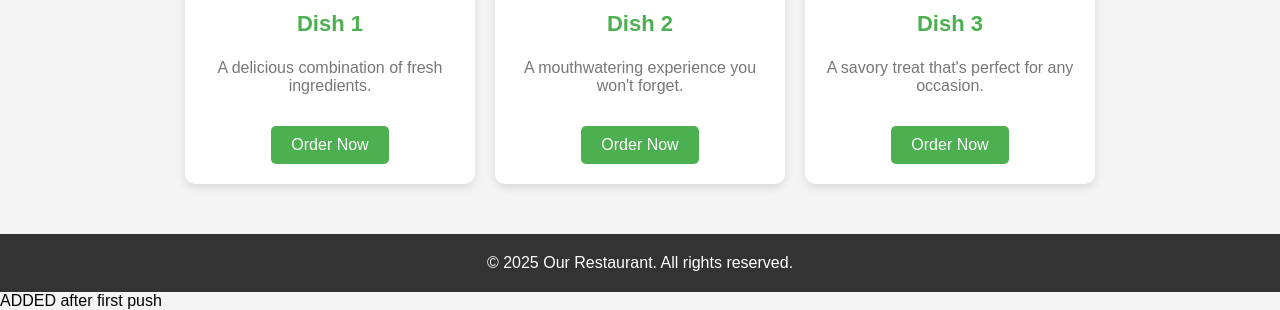
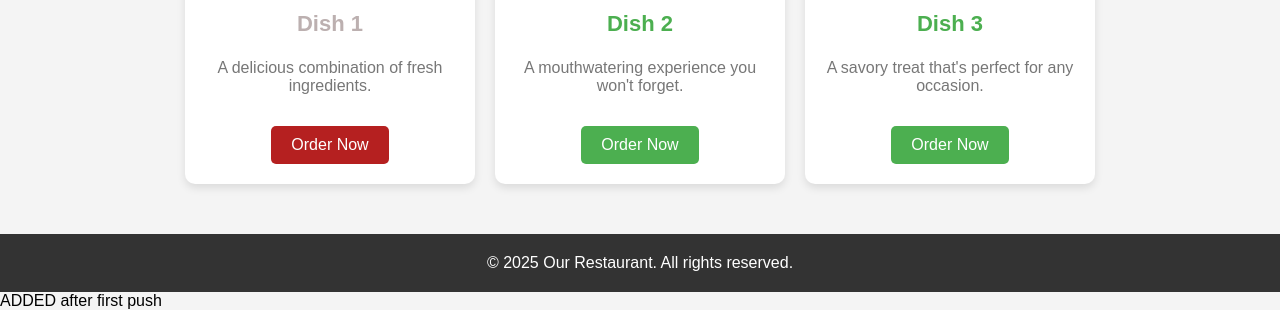
Before and after one commit to Awsome-obedeh/awsclass, a plain HTML site: page index.html in a window 1280 px wide. Shown: the part 525-835 px from the top of the page. Drawn offline with Linux system fonts and the light colour scheme.

Commit message:
changed to red

```diff
--- a/index.html
+++ b/index.html
@@ -20,9 +20,9 @@
             <!-- Menu Item 1 -->
             <div style="background-color: #fff; padding: 20px; border-radius: 10px; box-shadow: 0 4px 8px rgba(0, 0, 0, 0.1); width: 250px; text-align: center;">
                 <img src="https://plus.unsplash.com/premium_photo-1663858367001-89e5c92d1e0e?w=600&auto=format&fit=crop&q=60&ixlib=rb-4.0.3&ixid=M3wxMjA3fDB8MHxzZWFyY2h8MTN8fGZvb2R8ZW58MHx8MHx8fDA%3D" alt="Dish 1" style="width: 100%; border-radius: 10px;">
-                <h3 style="margin-top: 10px; font-size: 22px; color: #4CAF50;">Dish 1</h3>
+                <h3 style="margin-top: 10px; font-size: 22px; color: #bcb0b0;">Dish 1</h3>
                 <p style="color: #777; font-size: 16px;">A delicious combination of fresh ingredients.</p>
-                <button style="background-color: #4CAF50; color: white; border: none; padding: 10px 20px; font-size: 16px; cursor: pointer; border-radius: 5px; margin-top: 15px;">
+                <button style="background-color: #b52020; color: white; border: none; padding: 10px 20px; font-size: 16px; cursor: pointer; border-radius: 5px; margin-top: 15px;">
                     Order Now
                 </button>
             </div>
```
